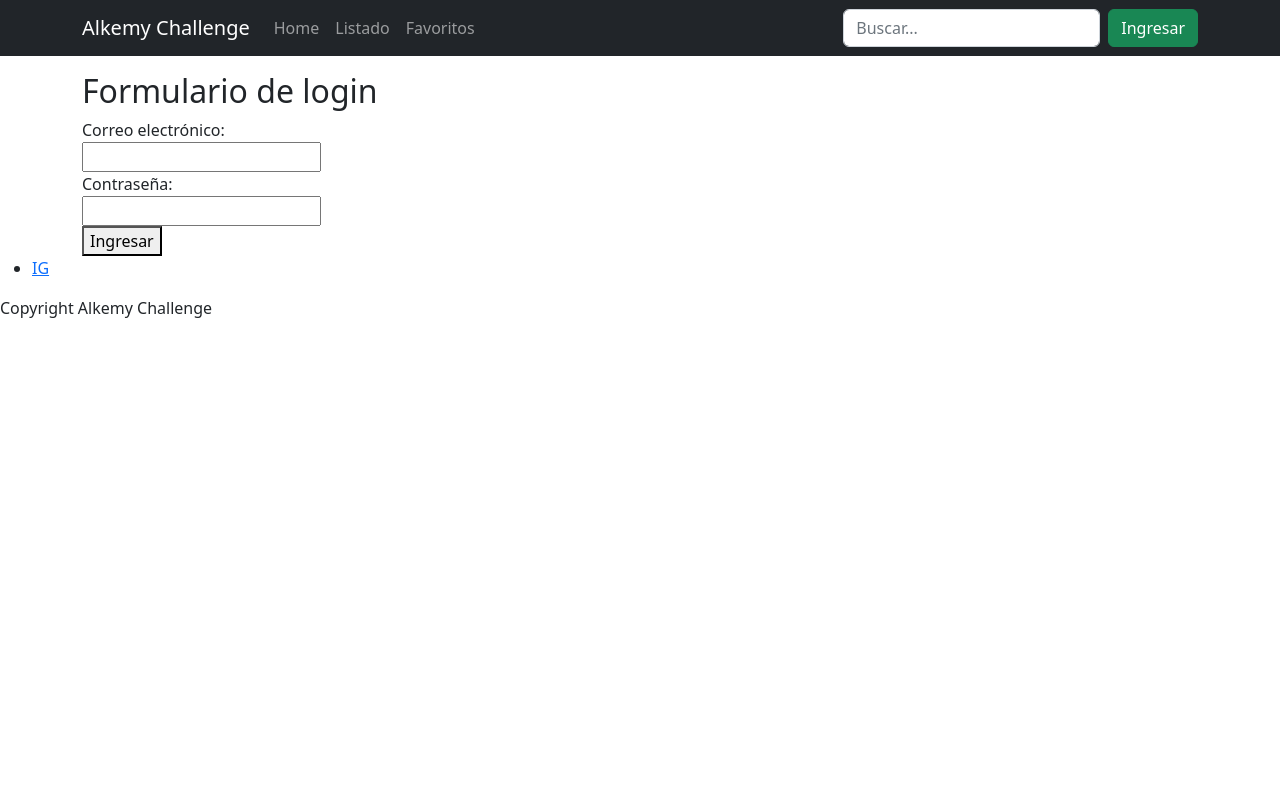
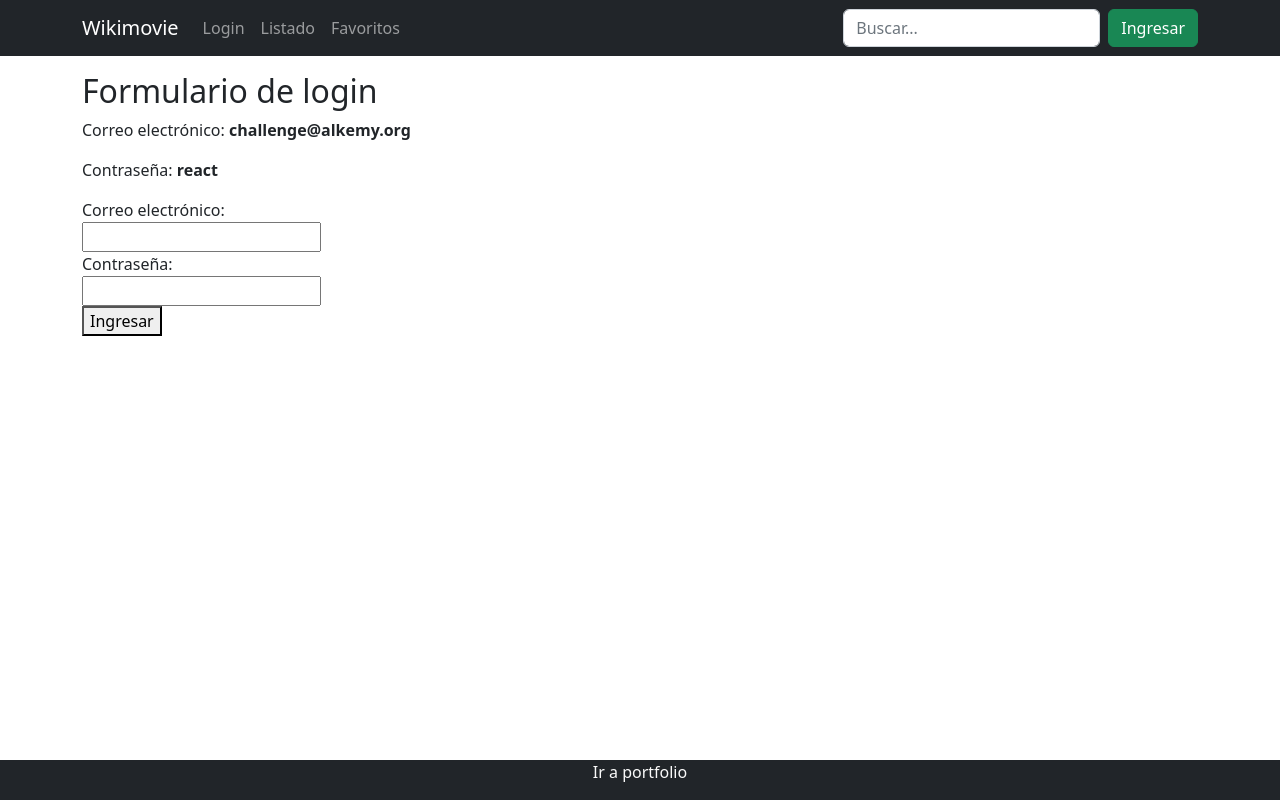
Before and after one commit to manuimfeld/wikimovie, a React (Create React App) app: page / in a window 1280 px wide. Built offline with nearby package versions, Linux system fonts and the light colour scheme.

Commit message:
FINISH FIX AXIOS HTTP DISABLED

```diff
--- a/src/App.css
+++ b/src/App.css
@@ -12,3 +12,29 @@
   font-size: 10px;
   border: none;
 }
+
+footer {
+  width: 100vw;
+  bottom: 0;
+  position: fixed;
+  display: flex;
+  justify-content: center;
+  align-items: center;
+  background: rgb(33, 37, 41);
+  color: #fafafa;
+}
+
+footer ul {
+  list-style: none;
+  padding: 0;
+}
+
+footer ul li {
+  cursor: pointer;
+  margin: 0 10px;
+}
+
+footer a {
+  text-decoration: none;
+  color: #fafafa;
+}
--- a/src/components/Footer.js
+++ b/src/components/Footer.js
@@ -5,10 +5,9 @@ const Footer = () => {
     <footer>
         <nav>
             <ul>
-                <li><a href="https://instagram.com" rel='noopener noreferrer'>IG</a></li>
+                <li><a href="https://portfolio-manuimfeld.vercel.app/" rel='noopener noreferrer' target="_blank">Ir a portfolio</a></li>
             </ul>
         </nav>
-        <p>Copyright Alkemy Challenge</p>
     </footer>
   )
 }
--- a/src/components/Header.js
+++ b/src/components/Header.js
@@ -7,14 +7,14 @@ const Header = ({favorites}) => {
     <header>
         <nav className='navbar navbar-expand-lg navbar-dark bg-dark'>
             <div className="container">
-                <Link to="/" className="navbar-brand">Alkemy Challenge</Link>
+                <Link to="/" className="navbar-brand">Wikimovie</Link>
                 <button className='navbar-toggler' type='button' data-bs-toggle="collapse" data-bs-target="#navbarNav" aria-controls="navbarNav" aria-expanded="false" aria-label="Toggle navigation">
                     <span className='navbar-toggler-icon'></span>
                 </button>
                 <div className="collapse navbar-collapse" id="navbarNav">
                     <ul className='navbar-nav'>
                         <li className='nav-item'>
-                            <Link to="/" className='nav-link'>Home</Link>
+                            <Link to="/" className='nav-link'>Login</Link>
                         </li>
                         <li className='nav-item'>
                             <Link to="/listado" className='nav-link'>Listado</Link>
--- a/src/components/Login.js
+++ b/src/components/Login.js
@@ -58,6 +58,8 @@ const Login = () => {
     <>
     { token && <Navigate to="/listado" /> }
     <h2>Formulario de login</h2>
+    <p>Correo electrónico: <strong>challenge@alkemy.org</strong></p>
+    <p>Contraseña: <strong>react</strong></p>
     <form action="" onSubmit={submitHandler}>
         <label>
             <span>Correo electrónico:</span><br />
```
